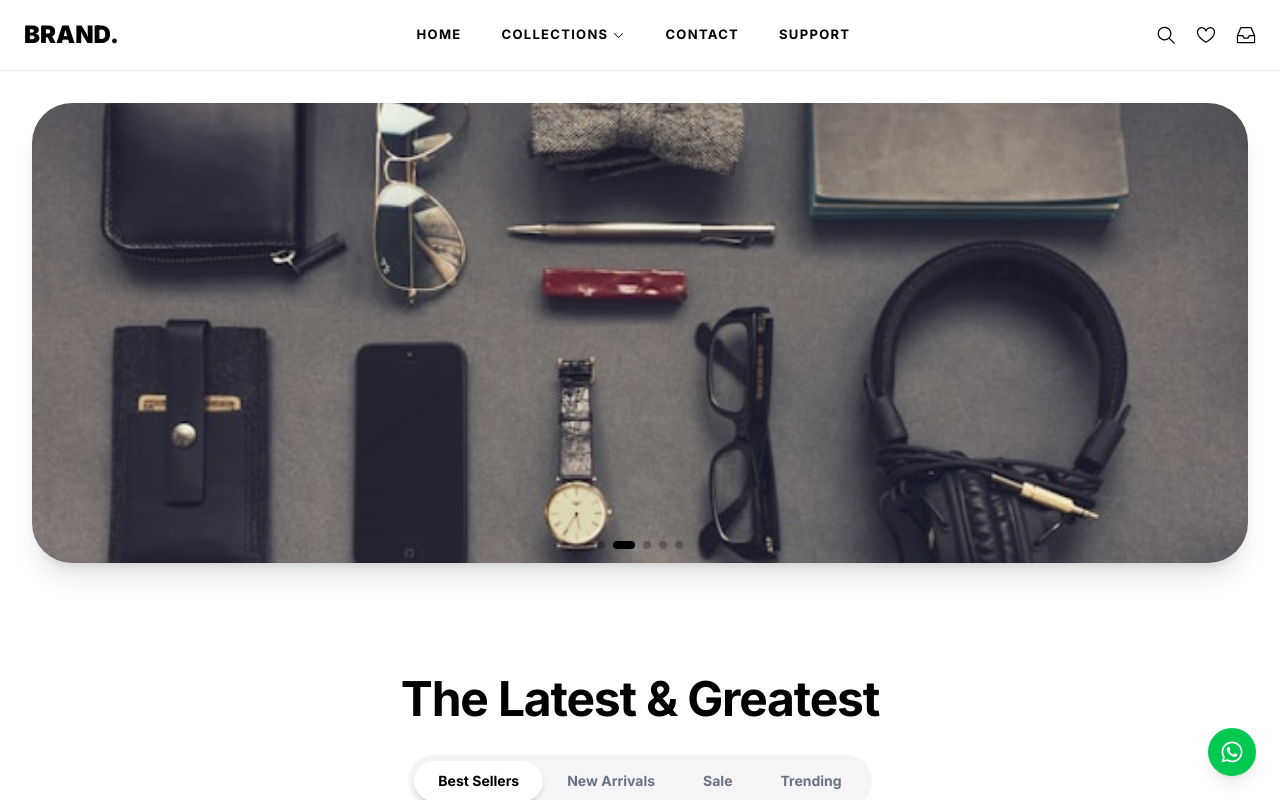
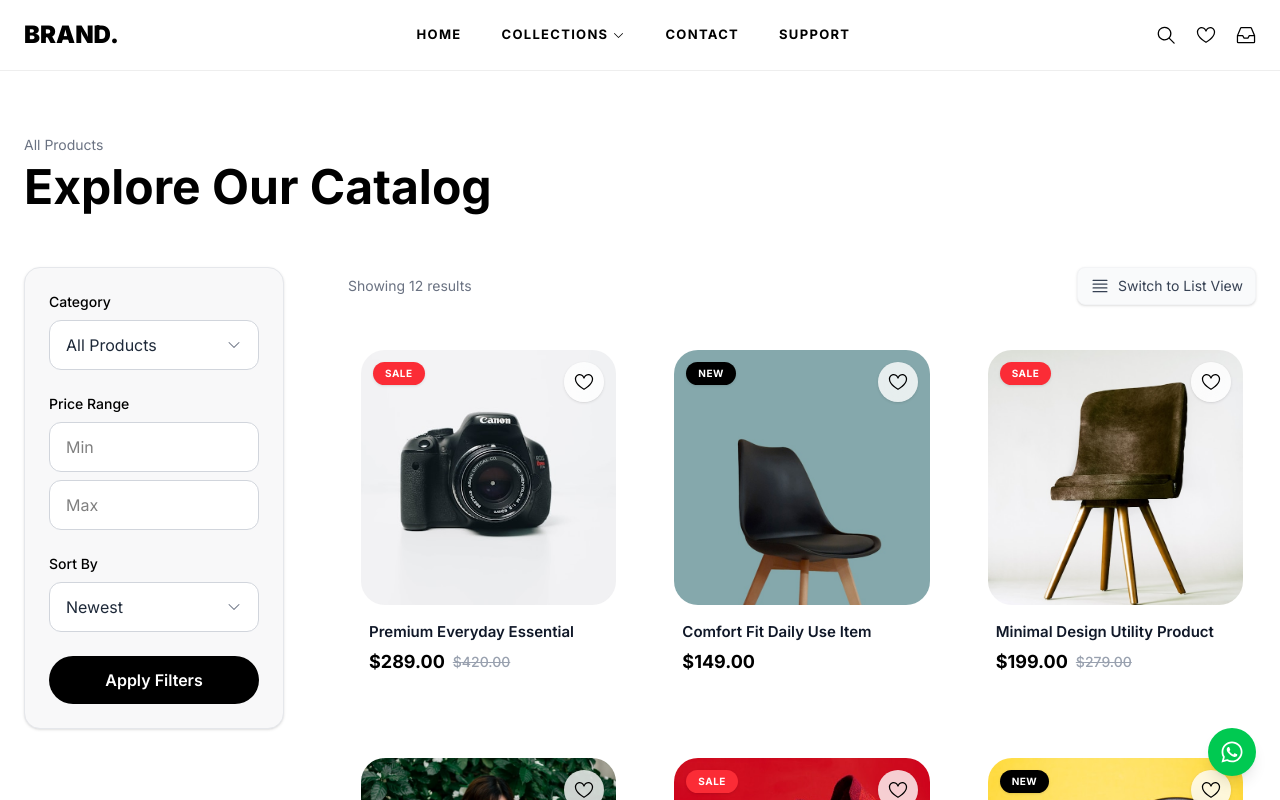
Before and after one commit to Walija-sh/shoppingWebsiteLandingPage, a React (Vite) app: page /#/shop in a window 1280 px wide. Before the commit this address led to /. Shown: the top 800 px of the page. Built offline with nearby package versions, Linux system fonts and the light colour scheme; a web font is replaced by a local one.

Commit message:
added list/grid view

```diff
--- a/src/components/Header.jsx
+++ b/src/components/Header.jsx
@@ -88,8 +88,9 @@ export default function Header() {
   const [mobileOpenItem, setMobileOpenItem] = useState(null);
   const [mobileNestedOpen, setMobileNestedOpen] = useState(null);
   const [searchOpen, setSearchOpen] = useState(false);
-    const {getCartCount,toggleCart,toggleWishlist}=useContext(AppContext);
+    const {getCartCount,toggleCart,toggleWishlist,getWishlistCount}=useContext(AppContext);
     const cartCount = getCartCount();
+    const wishlistCount=getWishlistCount();
 
 
   const [breakpoints, setBreakpoints] = useState({
@@ -292,7 +293,16 @@ export default function Header() {
           {/* Search */}
           <Search searchOpen={searchOpen} setSearchOpen={setSearchOpen}/>
 
-          <GoHeart onClick={toggleWishlist} className="hidden md:block text-xl cursor-pointer shrink-0" />
+   <div  onClick={toggleWishlist} className="relative text-xl cursor-pointer shrink-0">
+              <GoHeart  />
+
+              {wishlistCount > 0 && (
+         <span className="absolute -top-1.5 -right-1.5 bg-black text-white text-[9px] w-4 h-4 rounded-full flex items-center justify-center">
+                {wishlistCount}
+              </span>
+        )}
+            </div>
+
 
           {!shouldHideLogo && (
             <div  onClick={toggleCart} className="relative text-xl cursor-pointer">
--- a/src/components/ProductCard.jsx
+++ b/src/components/ProductCard.jsx
@@ -1,4 +1,4 @@
-import { useContext, useState } from "react";
+import { useContext } from "react";
 import { GoHeart, GoHeartFill } from "react-icons/go";
 import { HiOutlineShoppingBag } from "react-icons/hi2";
 import { Link } from "react-router-dom";
@@ -12,18 +12,27 @@ export default function ProductCard({
   originalPrice,
   isOnSale,
   isNew,
-  sizes
+  sizes,
+  list = false, // new optional prop, default false
 }) {
-
   const { addToCart, wishlist, addToWishlist, removeFromWishlist } = useContext(AppContext);
 
   const isInWishlist = wishlist.includes(id);
 
+  // Card layout classes based on list mode
+  const containerClass = list
+    ? "group flex bg-white rounded-[32px] p-4 border border-transparent hover:border-gray-100 hover:shadow-xl transition-all duration-300 gap-4"
+    : "group bg-white rounded-[32px] p-3 border border-transparent hover:border-gray-100 hover:shadow-xl transition-all duration-300";
+
+  const imageContainerClass = list
+    ? "relative w-32 aspect-square rounded-[24px] bg-[#F5F5F7] overflow-hidden flex items-center justify-center"
+    : "relative aspect-square rounded-[24px] bg-[#F5F5F7] overflow-hidden mb-4 flex items-center justify-center";
+
+  const contentWrapperClass = list ? "flex-1 flex flex-col justify-between" : "px-2 pb-2";
+
   return (
-    <div className="group bg-white rounded-[32px] p-3 border border-transparent hover:border-gray-100 hover:shadow-xl transition-all duration-300">
-
-
-      <div className="relative aspect-square rounded-[24px] bg-[#F5F5F7] overflow-hidden mb-4 flex items-center justify-center">
+    <div className={containerClass}>
+      <div className={imageContainerClass}>
         <img
           src={image}
           alt={title}
@@ -44,13 +53,10 @@ const isInWishlist = wishlist.includes(id);
           )}
         </div>
 
-
-
+        {/* Wishlist Button */}
         <button
-  onClick={() =>
-    isInWishlist ? removeFromWishlist(id) : addToWishlist(id)
-  }
-  className="absolute top-3 right-3 z-30 w-10 h-10 bg-white/80 backdrop-blur-md rounded-full flex items-center justify-center shadow-sm  transition-all duration-300 cursor-pointer"
+          onClick={() => (isInWishlist ? removeFromWishlist(id) : addToWishlist(id))}
+          className="absolute top-3 right-3 z-30 w-10 h-10 bg-white/80 backdrop-blur-md rounded-full flex items-center justify-center shadow-sm transition-all duration-300 cursor-pointer"
         >
           {isInWishlist ? (
             <GoHeartFill className="text-xl text-[#E11D48]" />
@@ -59,42 +65,58 @@ const isInWishlist = wishlist.includes(id);
           )}
         </button>
 
-
+        {/* Add to Bag overlay */}
+        {!list && (
           <div className="absolute inset-0 z-10 flex items-center justify-center opacity-0 group-hover:opacity-100 bg-black/5 backdrop-blur-[2px] transition-all duration-300 pointer-events-none">
-
-
-          <button onClick={() =>
+            <button
+              onClick={() =>
                 addToCart({
                   productId: id,
                   quantity: 1,
                   selectedSize: sizes[0],
                 })
               }
- className="pointer-events-auto bg-white text-black px-6 py-3 rounded-full flex items-center gap-2 text-sm font-bold shadow-lg transform translate-y-4 group-hover:translate-y-0 transition-all duration-300 cursor-pointer">
+              className="pointer-events-auto bg-white text-black px-6 py-3 rounded-full flex items-center gap-2 text-sm font-bold shadow-lg transform translate-y-4 group-hover:translate-y-0 transition-all duration-300 cursor-pointer"
+            >
               <HiOutlineShoppingBag className="text-lg" />
               Add to Bag
             </button>
           </div>
+        )}
       </div>
 
-
-      <div className="px-2 pb-2">
+      {/* Content */}
+      <div className={contentWrapperClass}>
         <Link to={`/product/${id}`}>
-
           <h3 className="text-[15px] font-semibold text-gray-900 line-clamp-1 mb-1">
             {title}
           </h3>
         </Link>
         <div className="flex items-center gap-2">
-          <span className="text-lg font-bold text-black">
-            ${price.toFixed(2)}
-          </span>
+          <span className="text-lg font-bold text-black">${price.toFixed(2)}</span>
           {originalPrice && (
             <span className="text-sm font-medium line-through text-gray-400">
               ${originalPrice.toFixed(2)}
             </span>
           )}
         </div>
+
+        {/* Add to Bag button for list layout */}
+        {list && (
+          <button
+            onClick={() =>
+              addToCart({
+                productId: id,
+                quantity: 1,
+                selectedSize: sizes[0],
+              })
+            }
+            className="mt-3 bg-black text-white px-4 py-2 rounded-full flex items-center gap-2 text-sm font-bold shadow-lg w-fit cursor-pointer"
+          >
+            <HiOutlineShoppingBag className="text-lg" />
+            Add to Bag
+          </button>
+        )}
       </div>
     </div>
   );
--- a/src/context/AppContext.jsx
+++ b/src/context/AppContext.jsx
@@ -121,7 +121,7 @@ const AppProvider = ({ children }) => {
   };
   const getWishlistItems = () =>
     wishlist.map((id) => getProductDetail(id));
-
+const getWishlistCount = () => wishlist.length;
   /* ===================== CONTEXT VALUE ===================== */
   const value = {
     // products
@@ -150,6 +150,7 @@ const AppProvider = ({ children }) => {
     addToWishlist,
     removeFromWishlist,
     getWishlistItems,
+    getWishlistCount,
   };
 
   return (
--- a/src/pages/Shop.jsx
+++ b/src/pages/Shop.jsx
@@ -1,7 +1,8 @@
 import { useContext, useMemo, useState, useRef, useEffect } from "react";
 import { AppContext } from "../context/AppContext";
 import ProductCard from "../components/ProductCard";
-import { HiOutlineAdjustmentsHorizontal, HiChevronDown, HiCheck } from "react-icons/hi2";
+import { HiOutlineAdjustmentsHorizontal, HiChevronDown, HiCheck,HiOutlineSquares2X2, HiOutlineBars4 } from "react-icons/hi2";
+
 
 const Shop = () => {
   const { products } = useContext(AppContext);
@@ -10,6 +11,7 @@ const Shop = () => {
   const [minPrice, setMinPrice] = useState("");
   const [maxPrice, setMaxPrice] = useState("");
   const [sort, setSort] = useState("default");
+  const [layout, setLayout] = useState("grid");
 
   // DRAFT FILTER VALUES
   const [draftCategory, setDraftCategory] = useState("all");
@@ -287,10 +289,13 @@ const Shop = () => {
           {/* PRODUCTS SECTION */}
           <section>
             {/* Mobile Filter Button */}
-            <div className="flex justify-between items-center mb-6 lg:hidden relative">
-              <p className="text-sm text-gray-500">
+            <div className="grid gap-2 mb-6 lg:hidden relative">
+              <div className="flex items-center justify-between">
+                <p className="text-sm text-gray-500">
                 {filteredProducts.length} products
               </p>
+
+
 
               {/* Filter Icon Button */}
               <div className="relative ">
@@ -419,21 +424,54 @@ const Shop = () => {
                 </div>
               )}
               </div>
+              </div>
 
-              {/* MOBILE FILTERS PANEL */}
+             <button
+  onClick={() => setLayout(layout === "grid" ? "list" : "grid")}
+  className="ml-auto flex items-center gap-2 px-3 py-2 bg-gray-50 rounded-lg border border-gray-100 hover:bg-gray-100 transition-colors shadow-sm cursor-pointer"
+>
+  {layout === "grid" ? (
+    <>
+      <HiOutlineBars4 className="text-xl text-gray-700" />
+      <span className="text-sm text-gray-700">Switch to List View</span>
+    </>
+  ) : (
+    <>
+      <HiOutlineSquares2X2 className="text-xl text-gray-700" />
+      <span className="text-sm text-gray-700">Switch to Grid View</span>
+    </>
+  )}
+</button>
 
             </div>
 
             {/* Desktop results count */}
-            <p className="hidden lg:block text-sm text-gray-500 mb-8">
-              Showing {filteredProducts.length} results
-            </p>
+            <div className="hidden lg:flex items-center justify-between mb-8">
+              <p className="text-sm text-gray-500 ">Showing {filteredProducts.length} results</p>
+              <button
+  onClick={() => setLayout(layout === "grid" ? "list" : "grid")}
+  className="ml-auto flex items-center gap-2 px-3 py-2 bg-gray-50 rounded-lg border border-gray-100 hover:bg-gray-100 transition-colors shadow-sm cursor-pointer"
+>
+  {layout === "grid" ? (
+    <>
+      <HiOutlineBars4 className="text-xl text-gray-700" />
+      <span className="text-sm text-gray-700">Switch to List View</span>
+    </>
+  ) : (
+    <>
+      <HiOutlineSquares2X2 className="text-xl text-gray-700" />
+      <span className="text-sm text-gray-700">Switch to Grid View</span>
+    </>
+  )}
+</button>
+            </div>
 
-            <div className="grid grid-cols-1 sm:grid-cols-2 xl:grid-cols-3 gap-x-8 gap-y-12">
-              {filteredProducts.map((product) => (
-                <ProductCard key={product.id} {...product} />
-              ))}
-            </div>
+           <div className={layout === "grid" ? "grid grid-cols-1 sm:grid-cols-2 xl:grid-cols-3 gap-x-8 gap-y-12" : "flex flex-col gap-6"}>
+  {filteredProducts.map((product) => (
+    <ProductCard key={product.id} {...product} list={layout === "list"} />
+  ))}
+</div>
+
           </section>
 
         </div>
```
Lines whose indentation alone changed are shown as unchanged.
